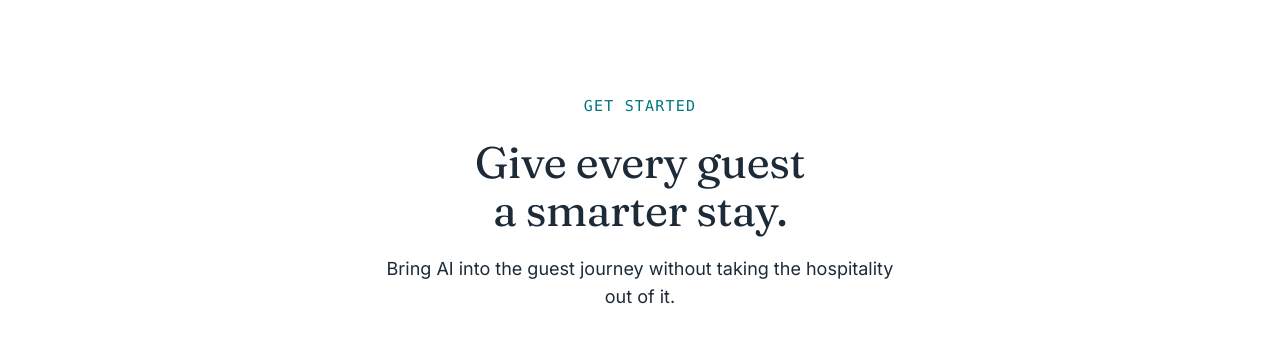
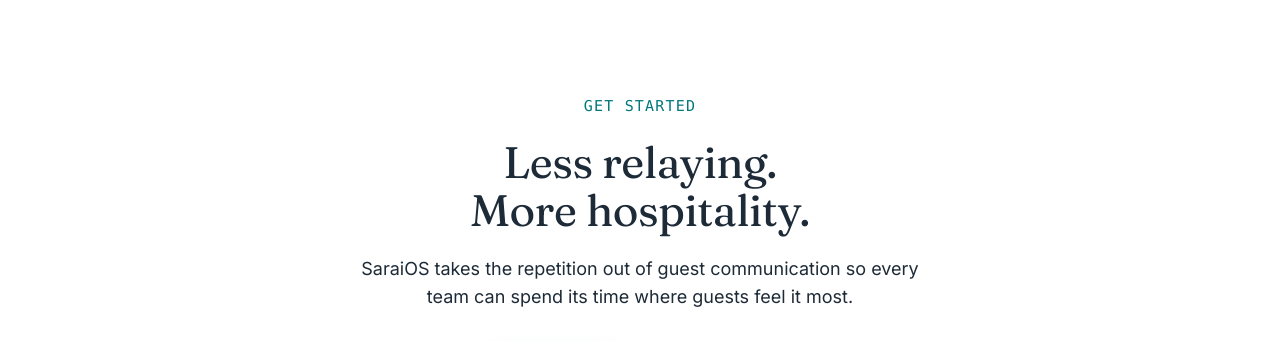
Before and after one commit to abdulrhhkahn/SaraiOS, a Next.js app: page /features in a window 1280 px wide. Shown: the part 6640-6981 px from the top of the page. Built offline with nearby package versions, Linux system fonts and the light colour scheme; no server answers.

Commit message:
Add files via upload

```diff
--- a/components/layout/Footer.tsx
+++ b/components/layout/Footer.tsx
@@ -7,6 +7,7 @@ import { Container } from "@/components/ui/primitives";
 import { ArrowButton } from "@/components/ui/ArrowButton";
 import { ProductScreenshot } from "@/components/dashboard/ProductScreenshot";
 import { Logo } from "./Logo";
+import { FooterCtaCopy } from "./FooterCtaCopy";
 
 /** Simple Icons paths (CC0). lucide-react no longer ships brand icons. */
 const socialIcons: Record<string, ReactNode> = {
@@ -47,12 +48,7 @@ export function Footer() {
         />
         <Container className="text-center">
           <p className="font-mono text-[0.9375rem] tracking-[0.08em] text-cta uppercase">Get started</p>
-          <h2 id="footer-cta" className="mx-auto mt-5 max-w-[16ch] heading-section text-balance text-subheading">
-            Give every guest a smarter stay.
-          </h2>
-          <p className="mx-auto mt-5 max-w-[46ch] text-lg text-pretty text-stone">
-            Bring AI into the guest journey without taking the hospitality out of it.
-          </p>
+          <FooterCtaCopy />
           <div className="mt-8 flex flex-wrap justify-center gap-2.5">
             <ArrowButton href={primaryCta.href} size="sm">
               {primaryCta.label}
--- /dev/null
+++ b/components/layout/FooterCtaCopy.tsx
@@ -0,0 +1,45 @@
+"use client";
+
+import { usePathname } from "next/navigation";
+import { cn } from "@/lib/cn";
+
+/**
+ * Heading and paragraph of the closing call to action above the footer links.
+ * Every page shows the default copy; a page listed in `pageCopy` shows its own.
+ */
+const defaultCopy = {
+  lines: ["Give every guest a smarter stay."],
+  body: "Bring AI into the guest journey without taking the hospitality out of it.",
+  titleWidth: "max-w-[16ch]",
+  bodyWidth: "max-w-[46ch]",
+};
+
+const pageCopy: Record<string, typeof defaultCopy> = {
+  // Platform page
+  "/features": {
+    lines: ["Less relaying.", "More hospitality."],
+    body: "SaraiOS takes the repetition out of guest communication so every team can spend its time where guests feel it most.",
+    titleWidth: "max-w-[20ch]",
+    bodyWidth: "max-w-[52ch]",
+  },
+};
+
+export function FooterCtaCopy() {
+  const pathname = usePathname();
+  const copy = pageCopy[pathname] ?? defaultCopy;
+
+  return (
+    <>
+      <h2 id="footer-cta" className={cn("mx-auto mt-5 heading-section text-balance text-subheading", copy.titleWidth)}>
+        {copy.lines.map((line, i) => (
+          <span key={line}>
+            {i > 0 && <br className="hidden sm:block" />}
+            {i > 0 && " "}
+            {line}
+          </span>
+        ))}
+      </h2>
+      <p className={cn("mx-auto mt-5 text-lg text-pretty text-stone", copy.bodyWidth)}>{copy.body}</p>
+    </>
+  );
+}
```
